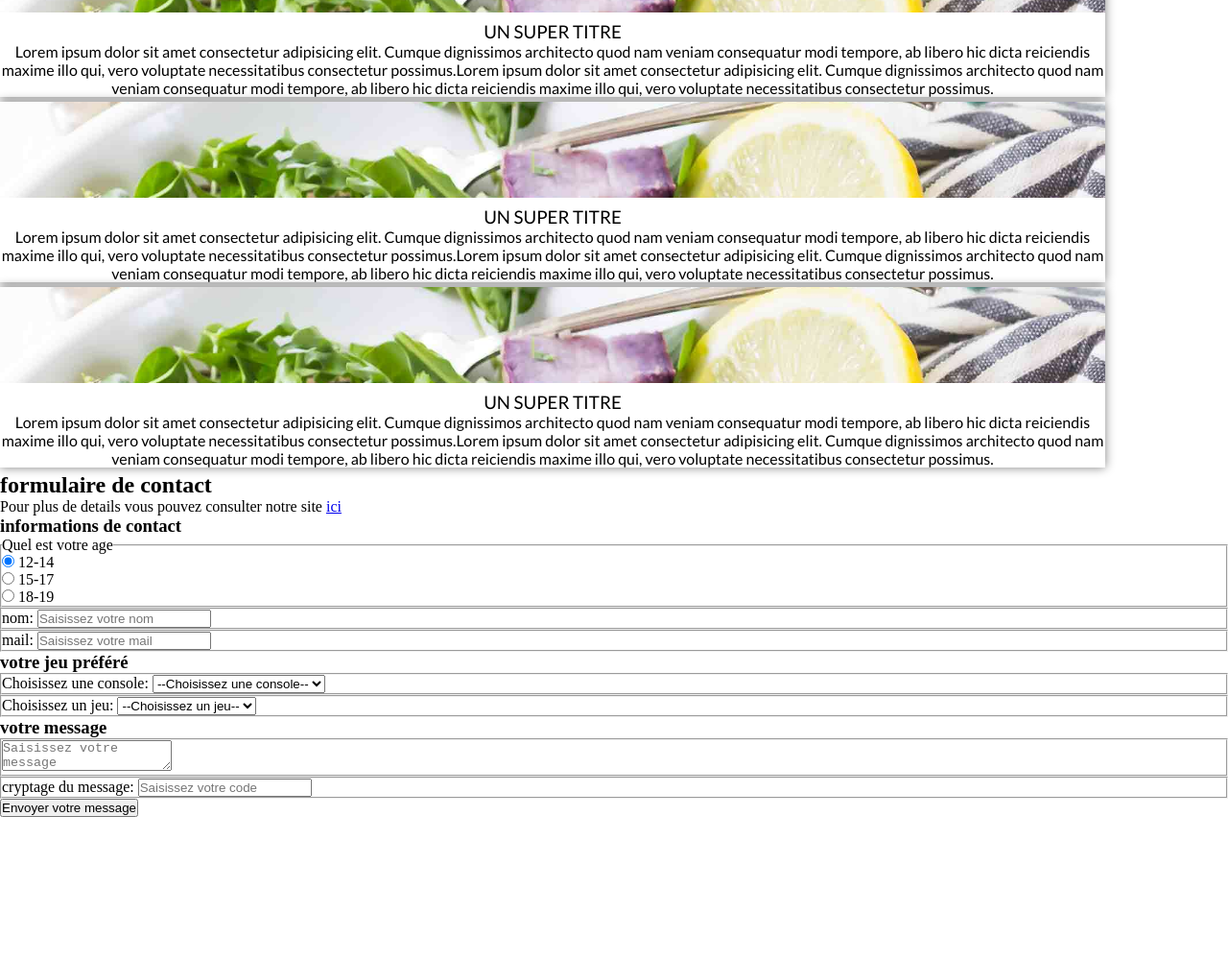
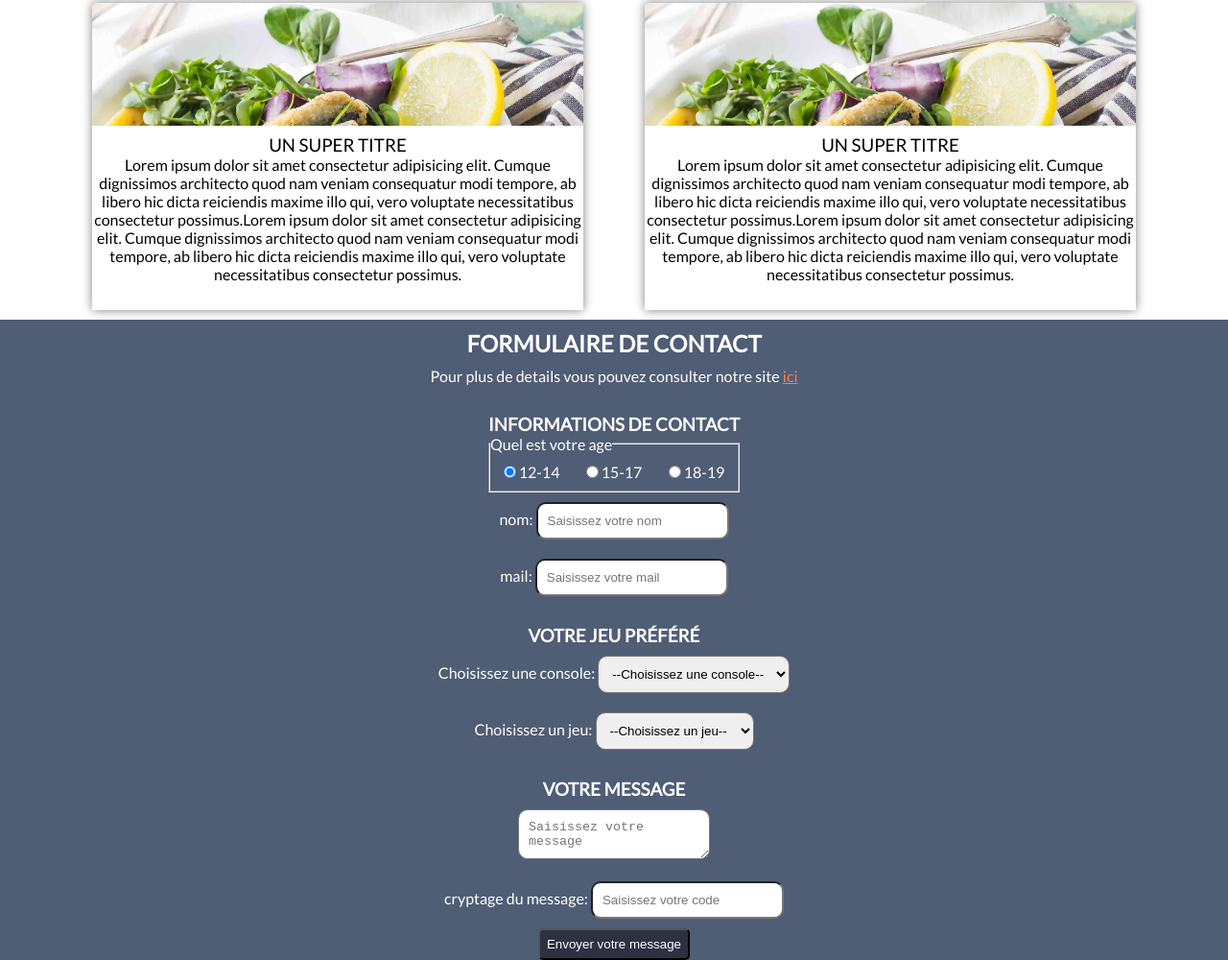
Before and after one commit to jokay03J-V2/EVAL-_A1_2023_JOAN, a website built with Vite: page index.html in a window 1280 px wide. Shown: the part 1544-2544 px from the top of the page at 96% size. Before the commit the page ends 2395 px from the top, so only its background shows below. Built offline with nearby package versions, Linux system fonts and the light colour scheme.

Commit message:
update styles
* add desktop styles for navbar and cards
* fix cards heights
* add styles for form and all inputs

```diff
--- a/style.css
+++ b/style.css
@@ -110,6 +110,15 @@
   color: var(--white);
   padding: 2%;
   text-transform: uppercase;
+  transition: all ease 0.2s;
+}
+
+.header
+  .header--nav
+  .header--nav--elements
+  .header--nav--btn--container
+  .header--nav--btn:hover {
+  background-color: var(--orange);
 }
 
 /* subscription */
@@ -218,10 +227,8 @@ td {
 
 /* blog */
 .blog {
-  display: flex;
-  flex-direction: column;
-  align-items: center;
-  gap: 20px;
+  height: fit-content;
+  width: 100%;
 }
 
 .blog .blog--title {
@@ -229,21 +236,33 @@ td {
   font-weight: 400;
   text-transform: uppercase;
   margin-top: 10px;
+  margin-bottom: 10px;
+  text-align: center;
 }
 
-.blog .blog--card {
-  width: 90%;
+.blog .blog--cards {
+  display: flex;
+  flex-direction: column;
+  align-items: center;
+  flex-wrap: wrap;
+  gap: 5vh;
   height: fit-content;
-  box-shadow: 0px 0px 10px grey;
 }
 
-.blog .blog--card .blog--card--img {
+.blog .blog--cards .blog--card {
+  width: 90%;
+  height: 40vh;
+  box-shadow: 0px 0px 10px grey;
+  overflow: hidden;
+}
+
+.blog .blog--cards .blog--card .blog--card--img {
   width: 100%;
-  height: 100px;
+  height: 40%;
   object-fit: cover;
 }
 
-.blog .blog--card .blog--card--title {
+.blog .blog--cards .blog--card .blog--card--title {
   font-family: "Lato", sans-serif;
   font-weight: 400;
   text-transform: uppercase;
@@ -251,11 +270,11 @@ td {
   margin-top: 5px;
 }
 
-.blog .blog--card .blog--card--content {
+.blog .blog--cards .blog--card .blog--card--content {
   font-family: "Lato", sans-serif;
   font-weight: 400;
   text-align: center;
-  margin-bottom: 5px;
+  height: 50%;
 }
 
 /* img divider */
@@ -273,3 +292,117 @@ td {
   margin: auto;
   margin-top: 10px;
 }
+
+/* footer */
+.footer {
+  width: 100%;
+  height: fit-content;
+  display: flex;
+  flex-direction: column;
+  align-items: center;
+  background-color: var(--blue);
+  color: var(--white);
+  font-family: "Lato", sans-serif;
+  font-weight: 400;
+  margin-top: 10px;
+}
+
+.footer .footer--title {
+  text-transform: uppercase;
+  margin-top: 10px;
+  text-align: center;
+}
+
+.footer .footer--paragraph {
+  margin: 10px 0px 10px 0px;
+  text-align: center;
+}
+
+.footer p .footer--link {
+  color: var(--orange);
+}
+
+.footer .form {
+  display: flex;
+  flex-direction: column;
+  align-items: center;
+}
+
+.footer .form .infos {
+  display: flex;
+  flex-direction: column;
+  align-items: center;
+  height: fit-content;
+  width: fit-content;
+}
+
+.footer .form .infos .infos--title {
+  text-transform: uppercase;
+  margin-top: 20px;
+  text-align: center;
+}
+
+.footer .form .infos .infos--radios {
+  display: flex;
+  justify-content: space-around;
+  padding: 10px 0px;
+  width: 100%;
+}
+
+.footer .form .infos .infos--fieldsets {
+  border: none;
+  margin: 10px 0px;
+}
+
+.footer .form .infos .infos--fieldsets .infos--input {
+  border-radius: 10px;
+  padding: 10px;
+}
+
+.footer .form .infos .infos--fieldsets .infos--message {
+  border-radius: 10px;
+  min-width: 200px;
+  min-height: 50px;
+  max-width: 90vw;
+  padding: 10px;
+}
+
+.footer .form .btn--submit {
+  background-color: var(--black);
+  border-radius: 5px;
+  color: var(--white);
+  padding: 2%;
+  transition: all ease 0.2s;
+}
+
+.footer .form .btn--submit:hover {
+  background-color: var(--orange);
+  cursor: pointer;
+}
+
+/* 680px breakpoint */
+@media screen and (min-width: 680px) {
+  .header .header--nav .header--nav--elements .header--nav--items {
+    flex-direction: row;
+    gap: 10px;
+    justify-content: space-around;
+  }
+
+  .header .header--nav .header--nav--logo {
+    font-size: 1.5em;
+  }
+
+  .blog .blog--cards {
+    flex-direction: row;
+    justify-content: center;
+    align-items: center;
+    flex-wrap: wrap;
+    column-gap: 5vw;
+    row-gap: 1.5vw;
+  }
+
+  .blog .blog--card {
+    width: 40vw !important;
+    height: 40vh !important;
+  }
+}
```
